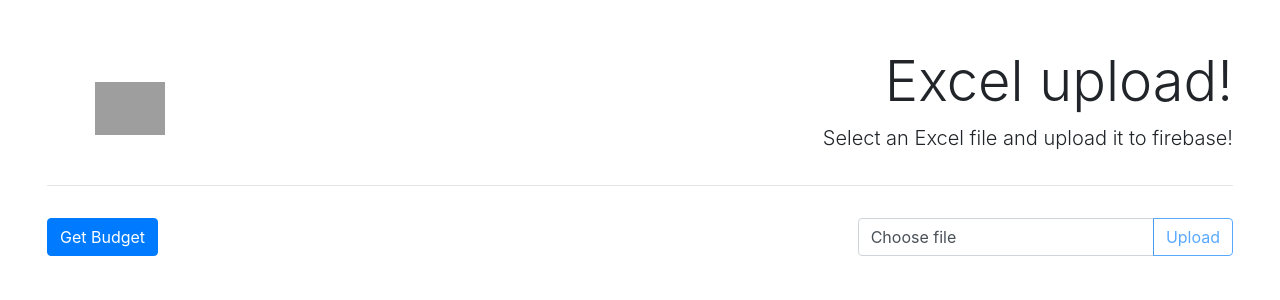
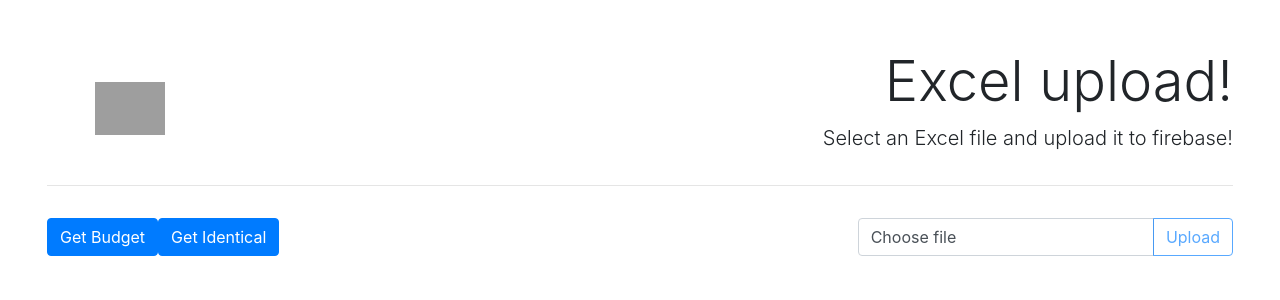
Before and after one commit to GerardoMxRz/excel-upload-react, a React (Create React App) app: page / in a window 1280 px wide. Shown: the top 300 px of the page. Built offline with nearby package versions, Linux system fonts and the light colour scheme; grey boxes are pictures that could not be loaded.

Commit message:
get identicals

```diff
--- a/src/App.js
+++ b/src/App.js
@@ -74,6 +74,17 @@
       .finally(() => setLoading(false));
   };
 
+  const getIdentical = async () => {
+    setLoading(true);
+    const checkIdenticalUrl = 'http://localhost:5000/bist-2-dev/us-central1/checkIdenticalPackages';
+    axios.get(checkIdenticalUrl)
+      .then(result => {
+        setBudgetObj(result.data || {});
+      })
+      .catch(err => console.log(err))
+      .finally(() => setLoading(false));
+  };
+
   // const ActionsRow = (
   //   <div className="row">
   //     <div className="col">
@@ -113,7 +124,7 @@
   // );
 
   const JSONRow = (
-    <pre style={{ backgroundColor: '#595959', padding: '2rem 1rem', color: 'white'}}>
+    <pre style={{ backgroundColor: '#595959', padding: '2rem 1rem', color: 'white' }}>
       {JSON.stringify(fileObj || {}, null, 4)}
     </pre>
   );
@@ -121,7 +132,7 @@
   const JSONBudget = (
     <>
       <NumberFormat value={(budgetObj ? budgetObj.totalBudget : 0)} displayType={'text'} thousandSeparator={true} prefix={'$'} />
-          <pre style={{ backgroundColor: '#595959', padding: '2rem 1rem', color: 'white'}}>
+      <pre style={{ backgroundColor: '#595959', padding: '2rem 1rem', color: 'white' }}>
         {JSON.stringify(budgetObj || {}, null, 4)}
       </pre>
     </>
@@ -147,6 +158,10 @@
             <div className="col-sm-12 col-md-4">
               <button className="btn btn-primary" onClick={getBudget}>
                 Get Budget
+              </button>
+
+              <button className="btn btn-primary" onClick={getIdentical}>
+                Get Identical
                 </button>
             </div>
             <div className="col-sm-12 col-md-4">
```
Lines whose indentation alone changed are shown as unchanged.
